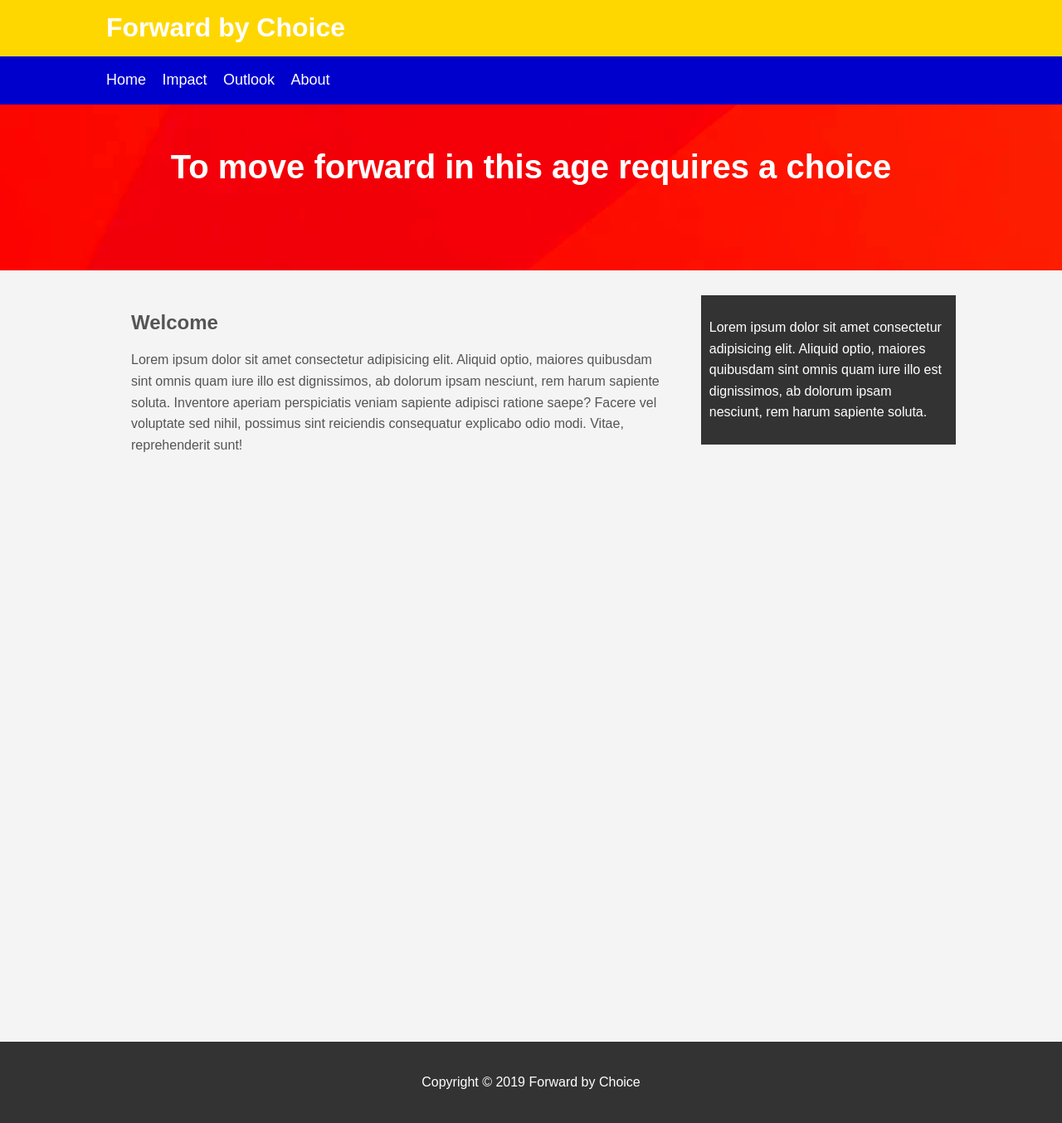
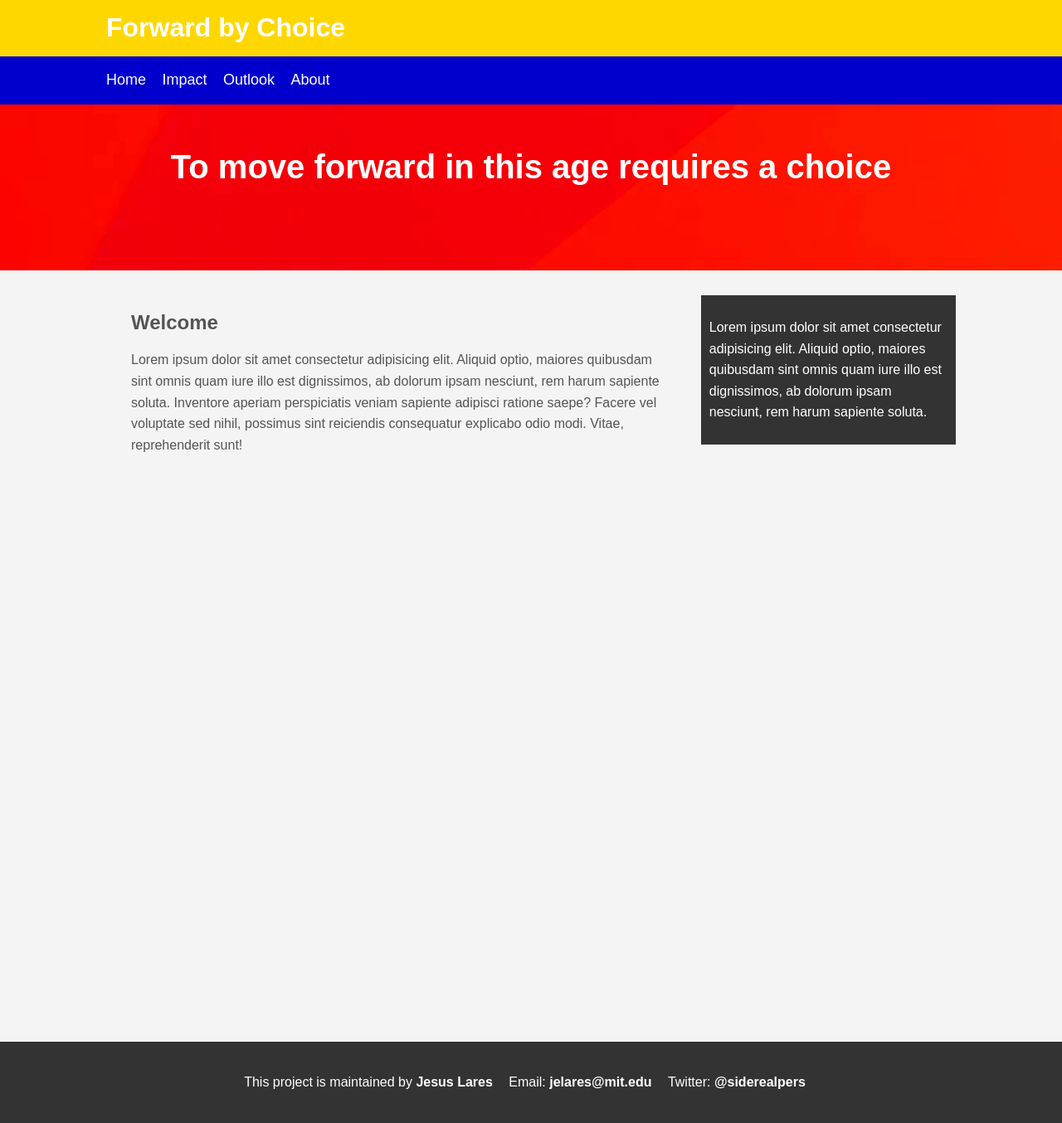
Before and after one commit to jelares/forwardbychoice, a Jekyll site: the page built from index.md, in a window 1280 px wide. Shown: the whole page at 83% size. Built offline with Jekyll 4.4.1, drawn with Linux system fonts in a browser that asks for light colours.

Commit message:
3rd Web Commit

```diff
--- a/_layouts/home.html
+++ b/_layouts/home.html
@@ -49,7 +49,13 @@ author: "Jesus"
     </div>
 
     <footer id="main-footer">
-        <p>Copyright &copy; 2019 Forward by Choice</p>
+        <div class="container">
+            <ul>
+                <li>This project is maintained by <a href="https://github.com/sidereal" target="_blank">Jesus Lares</a></li>
+                <li>Email: <a href="mailto:jelares@mit.edu?Subject=Hello%20again" target="_top">jelares@mit.edu</a></li>
+                <li>Twitter: <a href="https://twitter.com/siderealpers" target="_blank">@siderealpers</a></li>
+            </ul>
+        </div>
     </footer>
 
     {{ content }}
--- a/css/style.css
+++ b/css/style.css
@@ -83,6 +83,26 @@ body{
     margin-top:40px;
 }
 
+#main-footer ul{
+    padding:0;
+    list-style:none;
+}
+
+#main-footer li{
+    display:inline-block;
+}
+
+#main-footer a{
+    color:#fff;
+    text-decoration:none;
+    padding-right:15px;
+    font-weight:bold;
+}
+
+#main-footer a:hover{
+    color:red;
+}
+
 @media(max-width:600px){
     #main{
         width: 100%;
```
